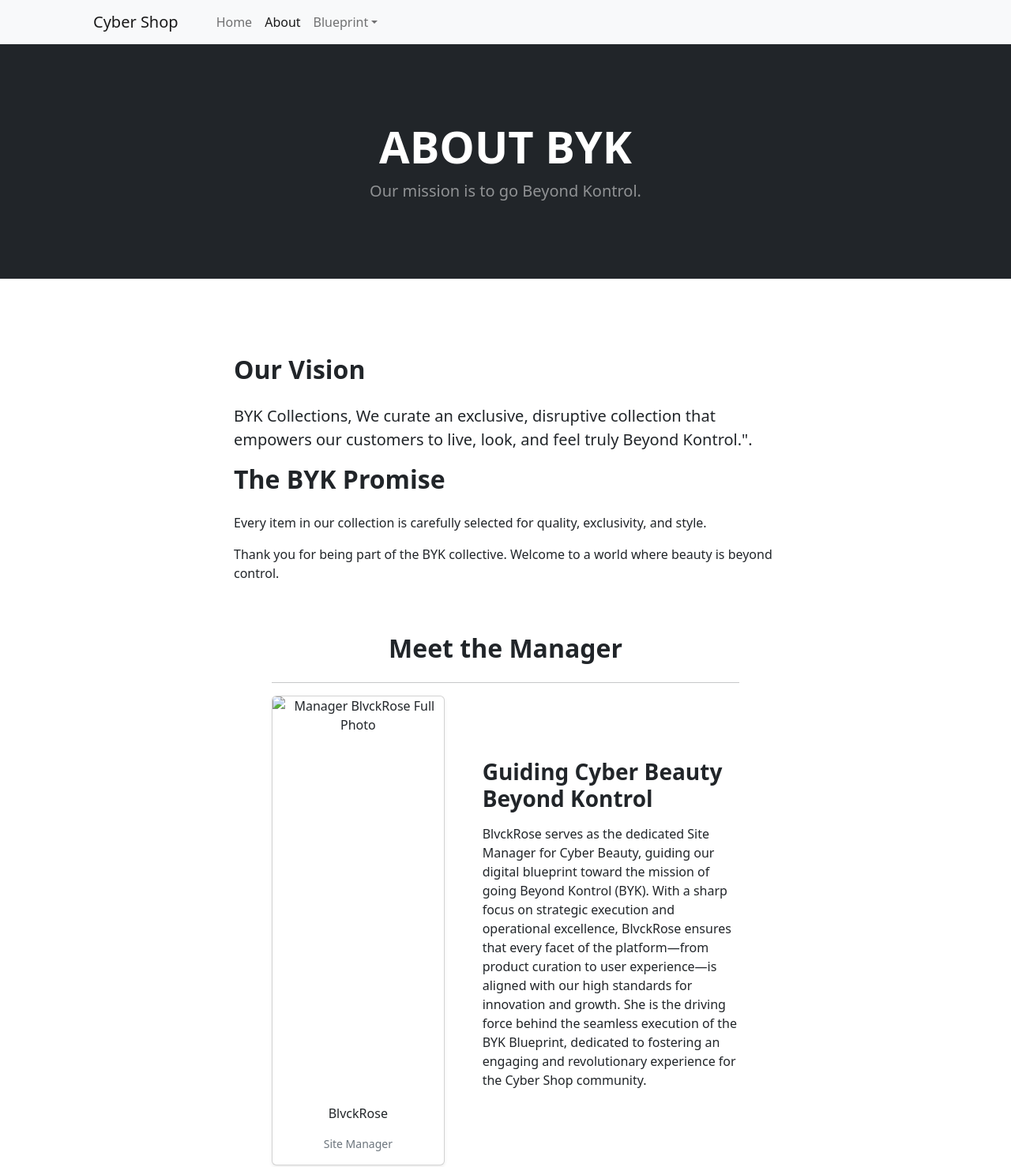
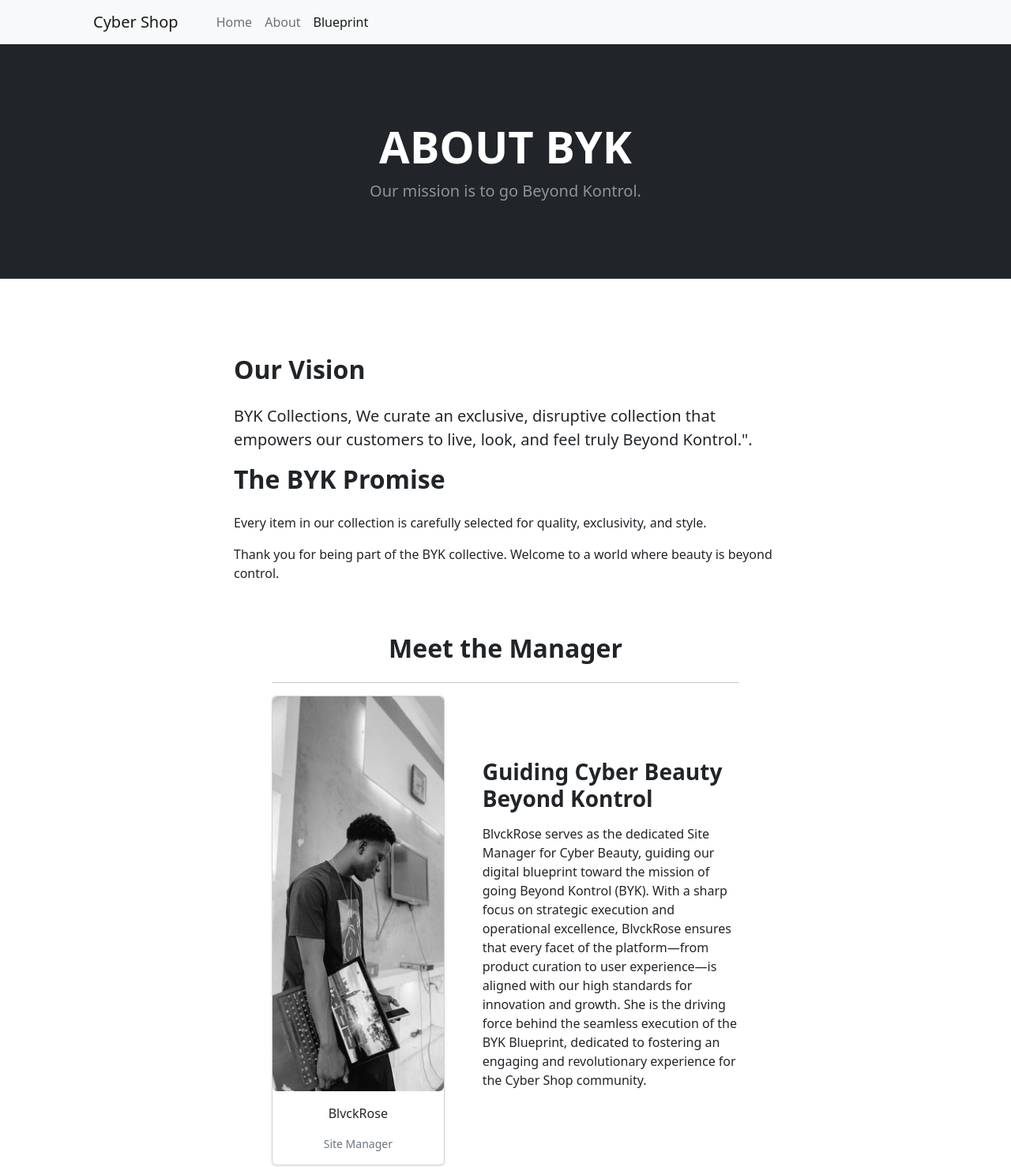
Before and after one commit to CyberNemesis-arch/BYK, a plain HTML site: page shop style/About.html in a window 1280 px wide. Shown: the top 1478 px of the page at 79% size. Drawn offline with nearby package versions, Linux system fonts and the light colour scheme.

Commit message:
Add files via upload

```diff
--- a/shop style/About.html
+++ b/shop style/About.html
@@ -14,11 +14,8 @@
                 <div class="collapse navbar-collapse" id="navbarSupportedContent">
                     <ul class="navbar-nav me-auto mb-2 mb-lg-0 ms-lg-4">
                         <li class="nav-item"><a class="nav-link" href="index.html">Home</a></li>
-                        <li class="nav-item"><a class="nav-link active" aria-current="page" href="about.html">About</a></li>
-                        <li class="nav-item dropdown">
-                            <a class="nav-link dropdown-toggle" id="navbarDropdown" href="blueprint.html" role="button" data-bs-toggle="dropdown" aria-expanded="false">Blueprint</a>
-                            <ul class="dropdown-menu" aria-labelledby="navbarDropdown">
-                                <li><a class="dropdown-item" href="blueprint.html">Plan</a></li>
+                         <li class="nav-item"><a class="nav-link" href="about.html">About</a></li>
+                        <li class="nav-item"><a class="nav-link active" aria-current="page" href="Blueprint.html">Blueprint</a></li>
                                 </ul>
                         </li>
                     </ul>
@@ -56,7 +53,7 @@
                 <div class="card shadow-sm mx-auto">
 
                     <img class="card-img-top img-fluid rounded"
-                         src="c:\Users\drboa.DESKTOP-HSEGFOJ\OneDrive\Desktop\templates\shop style\manager.jpg"
+                         src="manager.jpg"
                          alt="Manager BlvckRose Full Photo"
                          style="object-fit: cover; height: 500px; max-height: 100vh;">
 
```
Also changed, not shown: shop style/Blueprint.html (+1 -3 lines), shop style/index.html (+1 -1 lines), shop style/manager.jpg (added).
